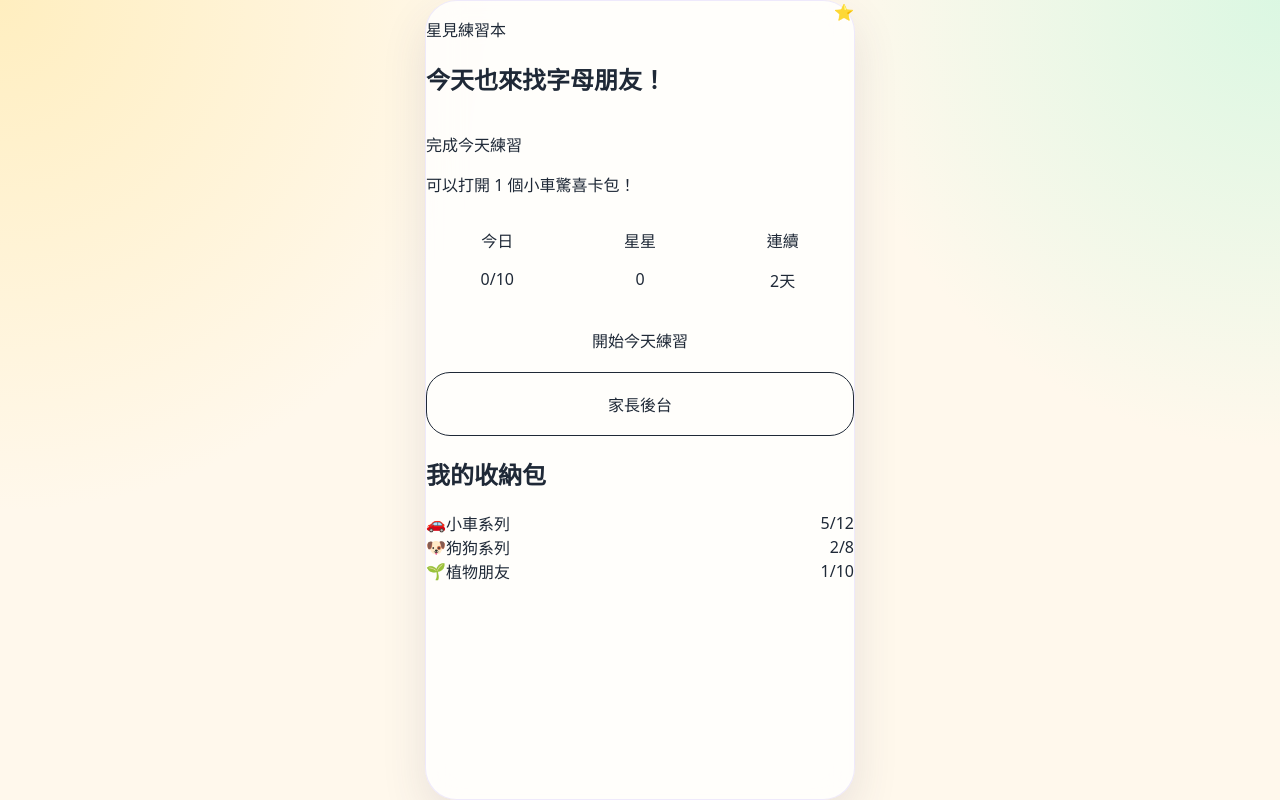
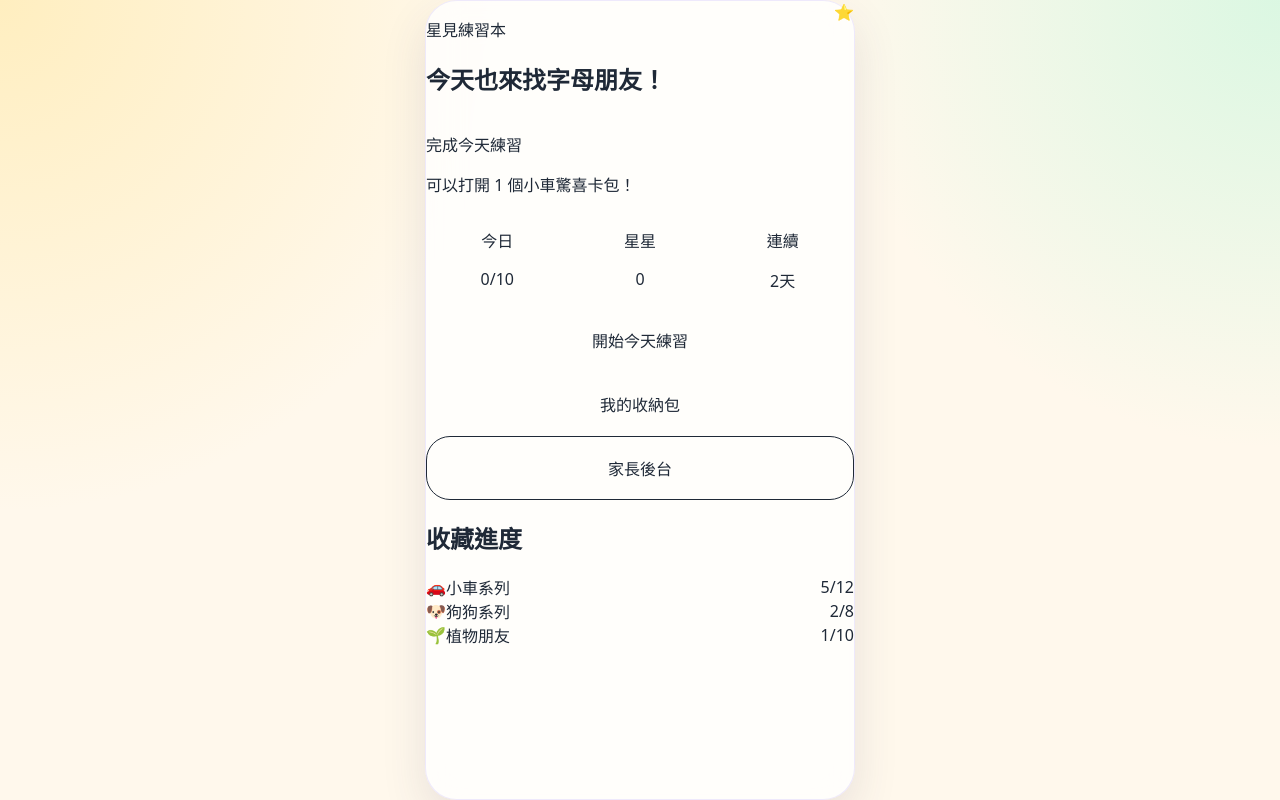
Before and after one commit to daisanity-svg/star-practice-pwa, a Next.js app: page / in a window 1280 px wide. Built offline with nearby package versions, Linux system fonts and the light colour scheme; no server answers; the database is empty.

Commit message:
Connect home page to collection data

```diff
--- a/app/page.tsx
+++ b/app/page.tsx
@@ -1,9 +1,12 @@
+import Link from 'next/link';
 import { KidButton } from '@/components/KidButton';
 import { PhoneFrame } from '@/components/PhoneFrame';
 import { ProgressPill } from '@/components/ProgressPill';
-import { cardCollections } from '@/lib/demo-data';
+import { getCollectionSummary } from '@/lib/data/rewards';
 
-export default function HomePage() {
+export default async function HomePage() {
+  const collections = await getCollectionSummary();
+
   return (
     <PhoneFrame>
       <section className="kid-card flex flex-1 flex-col p-6">
@@ -28,20 +31,21 @@ export default function HomePage() {
 
         <div className="mt-6 space-y-3">
           <KidButton href="/practice">開始今天練習</KidButton>
+          <KidButton href="/collection" tone="butter">我的收納包</KidButton>
           <KidButton href="/parent/login" tone="white">家長後台</KidButton>
         </div>
 
         <div className="mt-8">
-          <h2 className="text-xl font-black text-ink">我的收納包</h2>
+          <h2 className="text-xl font-black text-ink">收藏進度</h2>
           <div className="mt-3 space-y-3">
-            {cardCollections.map((collection) => (
-              <div key={collection.name} className="flex items-center justify-between rounded-3xl bg-white/80 px-4 py-3 shadow-sm">
+            {collections.map((collection) => (
+              <Link key={collection.id} href="/collection" className="flex items-center justify-between rounded-3xl bg-white/80 px-4 py-3 shadow-sm active:scale-[0.99]">
                 <div className="flex items-center gap-3">
-                  <span className="text-3xl">{collection.emoji}</span>
+                  <span className="text-3xl">{collection.name.includes('車') ? '🚗' : collection.name.includes('狗') ? '🐶' : '🌱'}</span>
                   <span className="text-lg font-black text-ink">{collection.name}</span>
                 </div>
                 <span className="text-lg font-black text-grape">{collection.owned}/{collection.total}</span>
-              </div>
+              </Link>
             ))}
           </div>
         </div>
```
